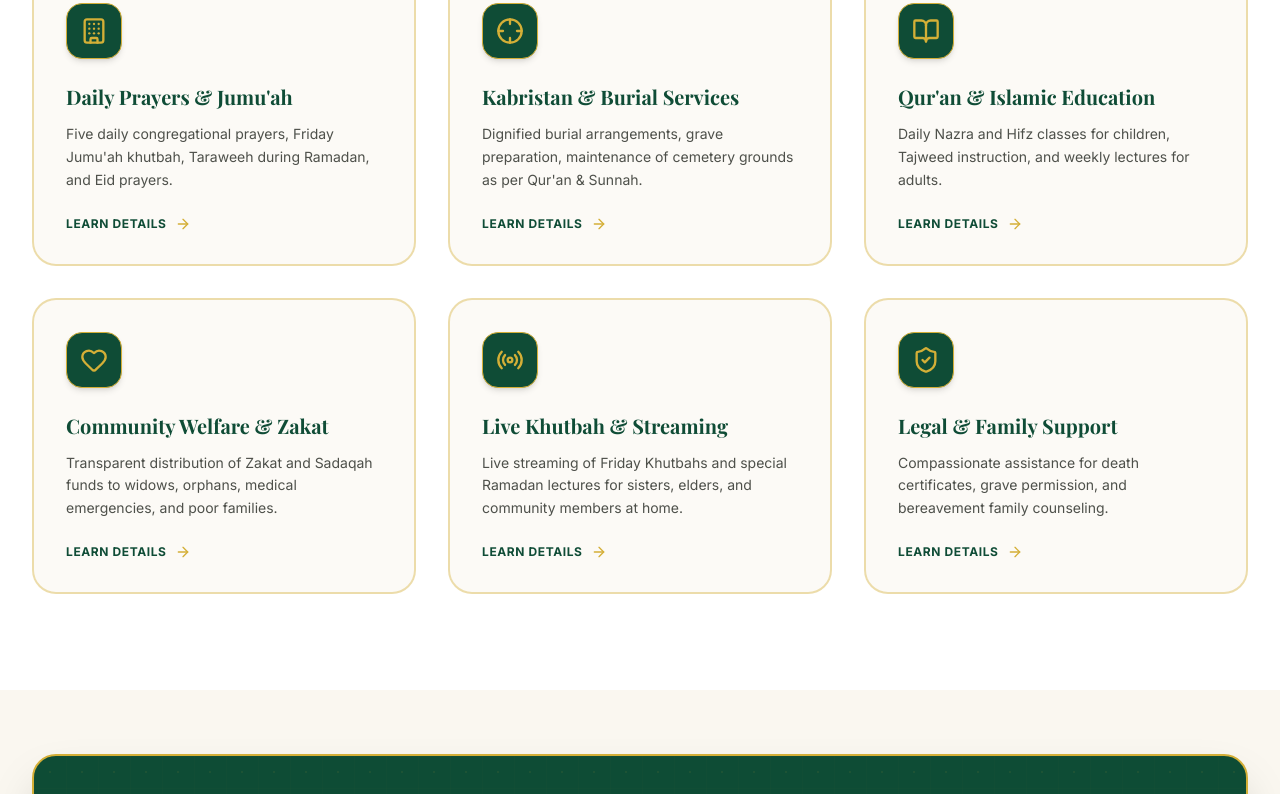
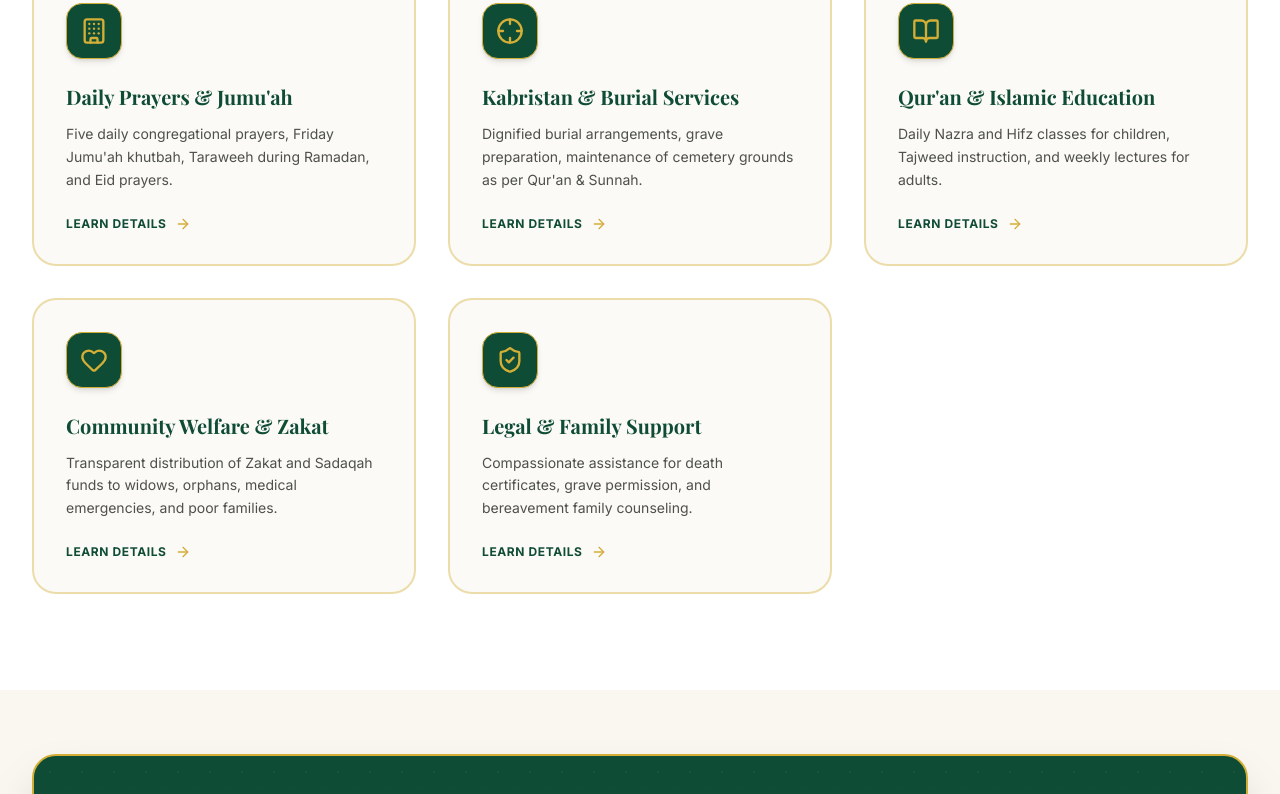
Before and after one commit to waterlemondigital/zakariyamasjid, a React (Vite) app in the folder frontend/: page / in a window 1280 px wide. Shown: the part 5874-6668 px from the top of the page. Built offline with nearby package versions, Linux system fonts and the light colour scheme; a web font is replaced by a local one.

Commit message:
Remove Live Khutbah & Streaming card from What We Provide section

```diff
--- a/frontend/src/pages/Home.tsx
+++ b/frontend/src/pages/Home.tsx
@@ -12,7 +12,7 @@ import { JanazahQuickBar } from '../components/JanazahQuickBar';
 import { DigitalTasbeeh } from '../components/DigitalTasbeeh';
 import { MadrasaHighlight } from '../components/MadrasaHighlight';
 import { NeedyAssistanceSection } from '../components/NeedyAssistanceSection';
-import { Building, Heart, Crosshair, BookOpen, Radio, Sparkles, ArrowRight, ShieldCheck, CheckCircle2 } from 'lucide-react';
+import { Building, Heart, Crosshair, BookOpen, Sparkles, ArrowRight, ShieldCheck, CheckCircle2 } from 'lucide-react';
 
 export const Home: React.FC = () => {
   return (
@@ -273,12 +273,6 @@ export const Home: React.FC = () => {
                 link: '/donate',
               },
               {
-                icon: <Radio className="w-7 h-7 text-[#D4AF37]" />,
-                title: 'Live Khutbah & Streaming',
-                desc: 'Live streaming of Friday Khutbahs and special Ramadan lectures for sisters, elders, and community members at home.',
-                link: '/masjid',
-              },
-              {
                 icon: <ShieldCheck className="w-7 h-7 text-[#D4AF37]" />,
                 title: 'Legal & Family Support',
                 desc: 'Compassionate assistance for death certificates, grave permission, and bereavement family counseling.',
```
